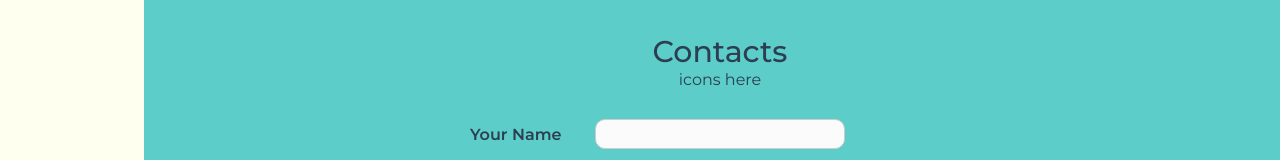
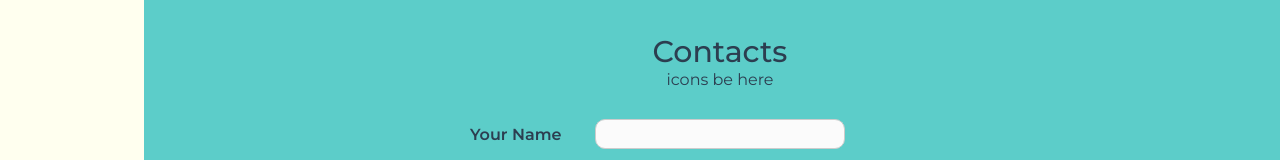
Before and after one commit to crumb789/portf, a Vue app: page / in a window 1280 px wide. Shown: the part 1414-1574 px from the top of the page. Built offline with nearby package versions, Linux system fonts and the light colour scheme.

Commit message:
change title

```diff
--- a/src/components/contact/ContactsComp.vue
+++ b/src/components/contact/ContactsComp.vue
@@ -3,7 +3,7 @@
         <div class="contact-wrapper">
             <h4 class="contact_title title">Contacts</h4>
 
-            <div class="contact-social">icons here</div>
+            <div class="contact-social">icons be here</div>
 
             <div class="contact-form">
                 <form-contact></form-contact>
```
Also changed, not shown: 2 other files (tests, documents, lock files or other folders).
